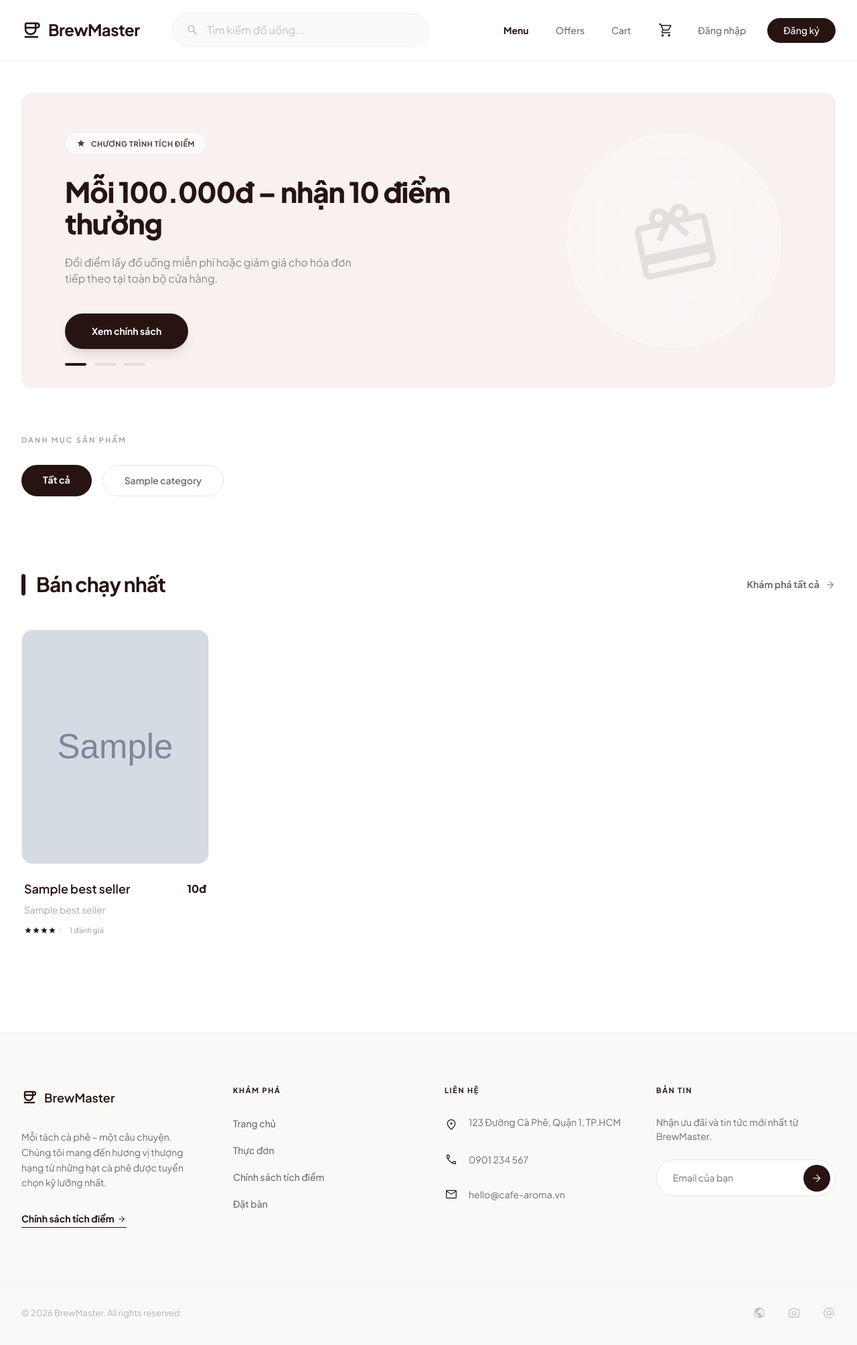
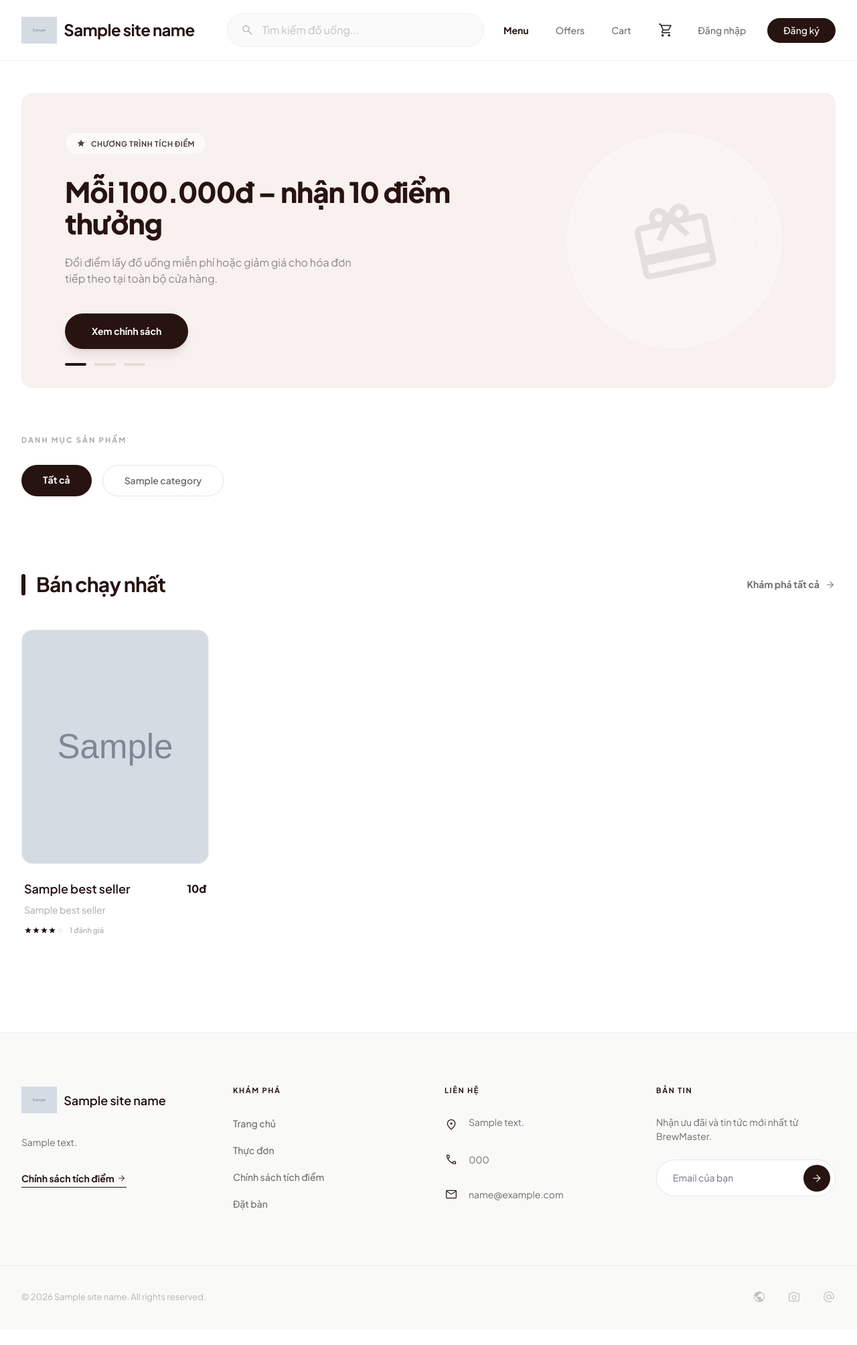
Before and after one commit to NamTQ-K19/Project_HSF302_Group2, a Spring app: template src/main/resources/templates/catalog/homepage.html in a window 1280 px wide. Shown: the whole page at 67% size. After the commit the page ends 1944 px from the top, so only its background shows below. Run offline with Thymeleaf, Linux system fonts and the light colour scheme; the template is opened without the code that fills it: most values are stand-ins (such as "Sample title", 1, 10 or a date in 2020); grey boxes marked "Sample" are stand-in pictures; data that the repository does not hold is empty; some of the project's set-up classes (security, data sources, template engines, error pages and the like) are left out, and stand-ins take their place; some libraries are stand-ins or nearby versions.

Commit message:
Update: Áp dụng cấu hình của hệ thống lên navbar và footer template

```diff
--- a/src/main/resources/templates/catalog/footer.html
+++ b/src/main/resources/templates/catalog/footer.html
@@ -9,10 +9,15 @@
 
         <div class="space-y-8">
             <div class="flex items-center gap-2.5">
-                <span class="material-symbols-outlined text-primary text-2xl" style="font-variation-settings: 'wght' 500;">coffee</span>
-                <h5 class="font-headline-sm text-headline-sm text-primary m-0">BrewMaster</h5>
+                <img th:if="${siteLogo}" th:src="@{${siteLogo}}"
+                     alt="Logo" class="h-10 w-auto" />
+                <span th:unless="${siteLogo}" class="material-symbols-outlined text-primary text-2xl"
+                      style="font-variation-settings: 'wght' 500;">coffee</span>
+                <h5 class="font-headline-sm text-headline-sm text-primary m-0"
+                    th:text="${siteName}">BrewMaster</h5>
             </div>
-            <p class="text-on-surface-variant text-body-sm leading-relaxed m-0">Mỗi tách cà phê – một câu chuyện. Chúng tôi mang đến hương vị thượng hạng từ những hạt cà phê được tuyển chọn kỹ lưỡng nhất.</p>
+            <p class="text-on-surface-variant text-body-sm leading-relaxed m-0"
+               th:text="${siteDescription}">Mỗi tách cà phê – một câu chuyện. Chúng tôi mang đến hương vị thượng hạng từ những hạt cà phê được tuyển chọn kỹ lưỡng nhất.</p>
             <a th:href="@{/loyalty-policy}" class="inline-flex items-center text-primary font-bold text-body-sm group border-b border-primary pb-0.5 no-underline">
                 <span>Chính sách tích điểm</span>
                 <span class="material-symbols-outlined text-sm ml-1 group-hover:translate-x-1 transition-transform">arrow_forward</span>
@@ -34,15 +39,15 @@
             <ul class="space-y-6 list-none p-0 m-0">
                 <li class="flex items-start gap-4">
                     <span class="material-symbols-outlined text-primary text-xl">location_on</span>
-                    <span class="text-on-surface-variant text-body-sm">123 Đường Cà Phê, Quận 1, TP.HCM</span>
+                    <span class="text-on-surface-variant text-body-sm" th:text="${siteAddress}">123 Đường Cà Phê, Quận 1, TP.HCM</span>
                 </li>
                 <li class="flex items-center gap-4">
                     <span class="material-symbols-outlined text-primary text-xl">call</span>
-                    <span class="text-on-surface-variant text-body-sm">0901 234 567</span>
+                    <span class="text-on-surface-variant text-body-sm" th:text="${sitePhone}">0901 234 567</span>
                 </li>
                 <li class="flex items-center gap-4">
                     <span class="material-symbols-outlined text-primary text-xl">mail</span>
-                    <span class="text-on-surface-variant text-body-sm">hello@cafe-aroma.vn</span>
+                    <span class="text-on-surface-variant text-body-sm" th:text="${siteEmail}">hello@cafe-aroma.vn</span>
                 </li>
             </ul>
         </div>
@@ -61,7 +66,7 @@
     </div>
     <div class="border-t border-outline-variant py-8">
         <div class="max-w-max-width mx-auto px-margin-desktop flex flex-col md:flex-row justify-between items-center gap-6">
-            <p class="text-on-surface-variant/50 text-[13px] m-0">© 2026 BrewMaster. All rights reserved.</p>
+            <p class="text-on-surface-variant/50 text-[13px] m-0" th:text="'© ' + ${#dates.format(#dates.createNow(), 'yyyy')} + ' ' + ${siteName} + '. All rights reserved.'">© 2026 BrewMaster. All rights reserved.</p>
             <div class="flex gap-8">
                 <a href="#" class="text-on-surface-variant/40 hover:text-primary transition-colors no-underline"><span class="material-symbols-outlined text-xl">public</span></a>
                 <a href="#" class="text-on-surface-variant/40 hover:text-primary transition-colors no-underline"><span class="material-symbols-outlined text-xl">photo_camera</span></a>
--- a/src/main/resources/templates/catalog/navbar.html
+++ b/src/main/resources/templates/catalog/navbar.html
@@ -12,8 +12,13 @@
         <!-- Logo / Home Link -->
         <div class="flex items-center gap-12">
             <a th:href="@{/}" class="flex items-center gap-2.5 no-underline">
-                <span class="material-symbols-outlined text-primary text-3xl" style="font-variation-settings: 'wght' 500;">coffee</span>
-                <h1 class="font-headline-md text-headline-md tracking-tight text-primary m-0">BrewMaster</h1>
+                <!-- Logo -->
+                <img th:if="${siteLogo}" th:src="@{${siteLogo}}"
+                     alt="Logo" class="h-10 w-auto" />
+                <span th:unless="${siteLogo}" class="material-symbols-outlined text-primary text-3xl"
+                      style="font-variation-settings: 'wght' 500;">coffee</span>
+                <h1 class="font-headline-md text-headline-md tracking-tight text-primary m-0"
+                    th:text="${siteName}">BrewMaster</h1>
             </a>
 
             <!-- Search Bar -->
```
